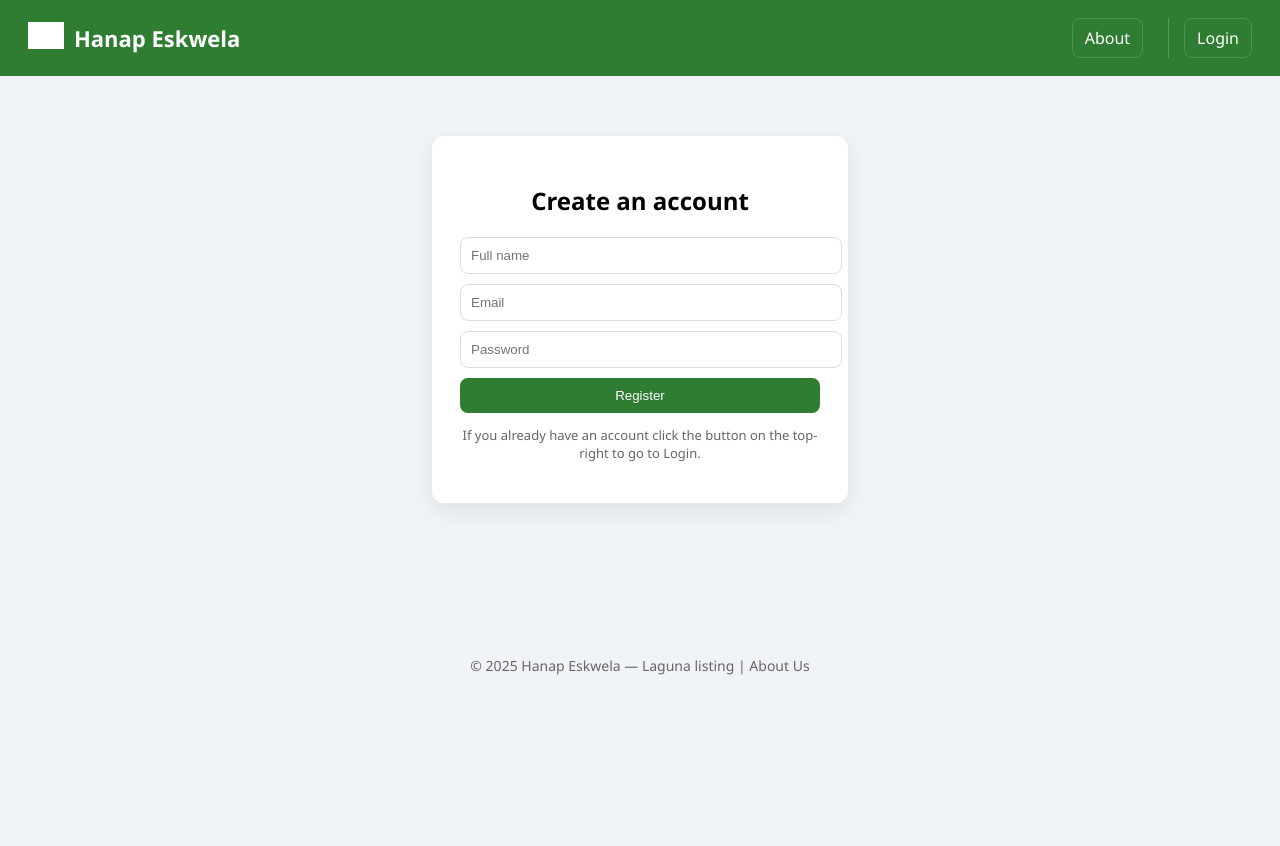
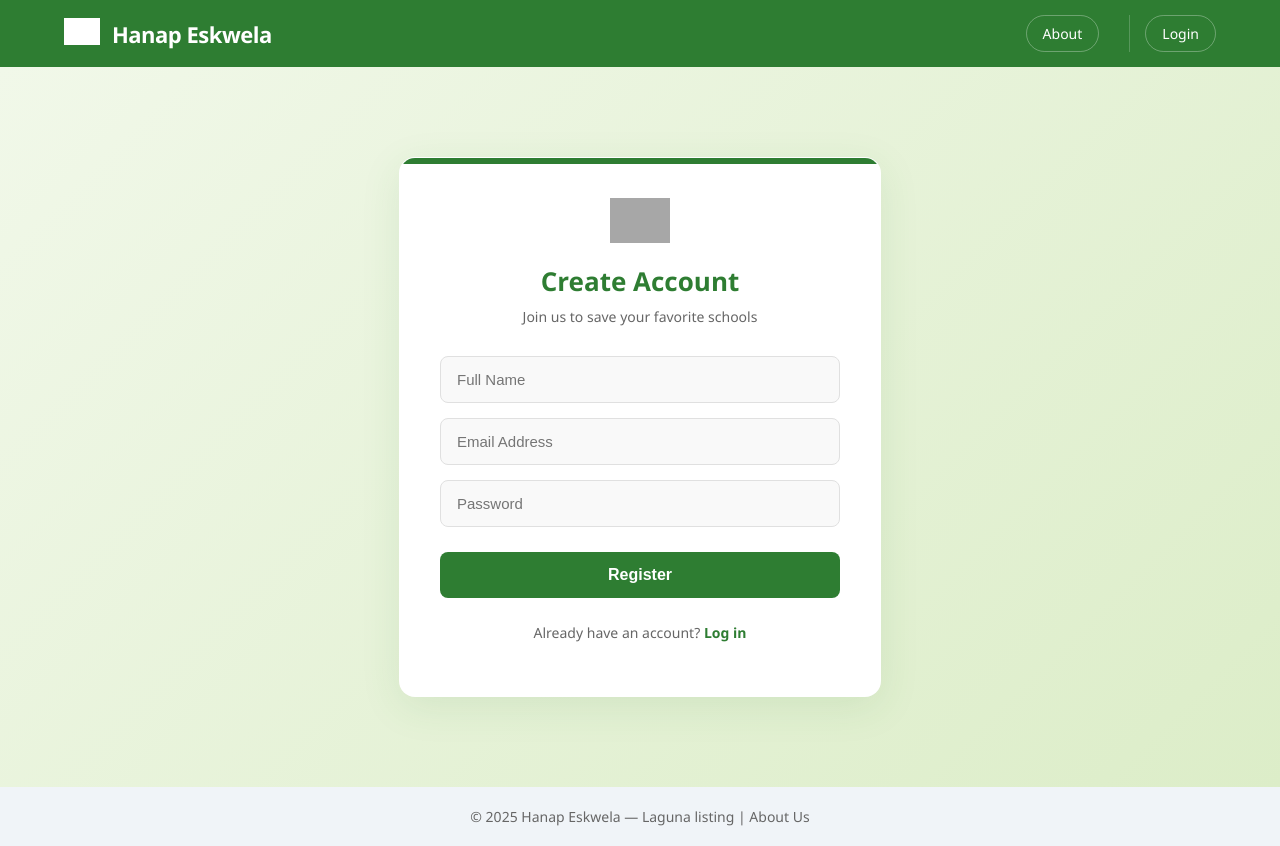
Before and after one commit to Ekskie/HanapEskwela, a Flask app: page /register in a window 1280 px wide. Before the commit the page ends 675 px from the top, so only its background shows below. Run offline with Flask 3, Linux system fonts and the light colour scheme; parts of the project's set-up code (start-up, migrations or seed data) failed here and were passed over; grey boxes are pictures that could not be loaded.

Commit message:
Add files via upload

```diff
--- a/static/css/styles.css
+++ b/static/css/styles.css
@@ -1,24 +1,131 @@
 /* Minimal unified styling */
-body { font-family: 'Segoe UI', sans-serif; background: #f0f4f8; margin:0; }
-header{display:flex;justify-content:space-between;align-items:center;padding:18px 28px;background:#2E7D32;color:#fff}
-.header-left{display:flex;align-items:center;gap:10px}
-.site-title{font-size:22px;margin:0}
-.header-right{display:flex;gap:10px;align-items:center}
-.nav-btn{background:transparent;color:white;border:1px solid rgba(255,255,255,0.15);padding:8px 12px;border-radius:8px;text-decoration:none}
+body { font-family: 'Segoe UI', sans-serif; background: #f0f4f8; margin:0; color: #333; }
 
-main{min-height:70vh}
+header {
+    display: flex;
+    justify-content: space-between;
+    align-items: center;
+    padding: 15px 5%;
+    background: #2E7D32;
+    color: #fff;
+    box-shadow: 0 2px 10px rgba(0,0,0,0.1);
+}
 
-.auth-wrap{display:flex;justify-content:center;align-items:center;padding:60px}
-.auth-card{background:white;padding:28px;border-radius:12px;box-shadow:0 8px 24px rgba(0,0,0,0.08);width:360px;text-align:center}
-.auth-card input{display:block;width:100%;padding:10px;margin:10px 0;border-radius:8px;border:1px solid #ddd}
-.primary{background:#2E7D32;color:white;border:none;padding:10px 14px;border-radius:8px;cursor:pointer;width:100%}
-.login-error{color:#b00020;margin-bottom:10px}
-.muted{color:#666;font-size:13px}
+.header-left { display: flex; align-items: center; gap: 12px; }
+.site-title { font-size: 22px; margin: 0; font-weight: 700; letter-spacing: -0.5px; }
 
+.header-right { display: flex; gap: 15px; align-items: center; }
+.nav-btn {
+    background: transparent;
+    color: white;
+    border: 1px solid rgba(255,255,255,0.3);
+    padding: 8px 16px;
+    border-radius: 20px;
+    text-decoration: none;
+    font-size: 14px;
+    transition: all 0.2s;
+}
+.nav-btn:hover { background: rgba(255,255,255,0.1); border-color: white; }
+
+main { min-height: 80vh; }
+
+/* --- ENHANCED AUTH STYLING --- */
+
+.auth-wrap {
+    min-height: 85vh;
+    display: flex;
+    justify-content: center;
+    align-items: center;
+    padding: 20px;
+    /* Soft Green Gradient Background */
+    background: linear-gradient(135deg, #f1f8e9 0%, #dcedc8 100%);
+}
+
+.auth-card {
+    background: #ffffff;
+    padding: 40px;
+    border-radius: 16px;
+    box-shadow: 0 10px 40px rgba(46, 125, 50, 0.1);
+    width: 100%;
+    max-width: 400px;
+    text-align: center;
+    position: relative;
+    overflow: hidden;
+    border: 1px solid rgba(255,255,255,0.8);
+}
+
+/* Optional top decorative line */
+.auth-card::before {
+    content: '';
+    position: absolute;
+    top: 0; left: 0; right: 0;
+    height: 6px;
+    background: #2E7D32;
+}
+
+.auth-header { margin-bottom: 30px; }
+.auth-logo { width: 60px; margin-bottom: 15px; opacity: 0.9; }
+.auth-title { font-size: 26px; color: #2E7D32; margin: 0; font-weight: 700; }
+.auth-subtitle { color: #666; font-size: 14px; margin-top: 8px; }
+
+.auth-card form { display: flex; flex-direction: column; gap: 15px; margin-top: 20px; }
+
+.auth-card input {
+    width: 100%;
+    padding: 14px 16px;
+    border-radius: 8px;
+    border: 1px solid #e0e0e0;
+    background: #f9f9f9;
+    font-size: 15px;
+    outline: none;
+    transition: all 0.3s ease;
+    box-sizing: border-box;
+}
+
+.auth-card input:focus {
+    background: #fff;
+    border-color: #2E7D32;
+    box-shadow: 0 0 0 4px rgba(46, 125, 50, 0.1);
+}
+
+.primary {
+    background: #2E7D32;
+    color: white;
+    border: none;
+    padding: 14px;
+    border-radius: 8px;
+    font-size: 16px;
+    font-weight: 600;
+    cursor: pointer;
+    transition: transform 0.2s, box-shadow 0.2s, background 0.2s;
+    width: 100%;
+    margin-top: 10px;
+}
+
+.primary:hover {
+    background: #1b5e20;
+    transform: translateY(-2px);
+    box-shadow: 0 6px 20px rgba(46, 125, 50, 0.25);
+}
+
+.auth-footer { margin-top: 25px; font-size: 14px; color: #666; }
+.auth-footer a { color: #2E7D32; font-weight: 600; text-decoration: none; }
+.auth-footer a:hover { text-decoration: underline; }
+
+.login-error {
+    background: #ffebee;
+    color: #c62828;
+    padding: 10px;
+    border-radius: 6px;
+    font-size: 13px;
+    margin-bottom: 15px;
+    border: 1px solid #ffcdd2;
+}
+
+/* Admin Grid & Flash (Keep existing) */
 .admin-grid{display:grid;grid-template-columns:repeat(auto-fit,minmax(220px,1fr));gap:18px;margin-top:20px}
 .card{background:white;padding:18px;border-radius:10px;box-shadow:0 4px 12px rgba(0,0,0,0.06)}
-
 .flash-container{position:fixed;top:20px;left:50%;transform:translateX(-50%);z-index:200}
-.flash{padding:10px 16px;border-radius:8px;color:white;margin-bottom:8px}
-.flash.success{background:#4caf50}
+.flash{padding:10px 16px;border-radius:8px;color:white;margin-bottom:8px; box-shadow: 0 4px 10px rgba(0,0,0,0.2);}
+.flash.success{background:#43a047}
 .flash.error{background:#e53935}
--- a/templates/register.html
+++ b/templates/register.html
@@ -3,17 +3,28 @@
 {% block content %}
 <div class="auth-wrap">
   <div class="auth-card">
-    <h2>Create an account</h2>
+
+    <div class="auth-header">
+      <img src="https://cdn-icons-png.flaticon.com/512/25/25694.png" alt="Logo" class="auth-logo">
+      <h2 class="auth-title">Create Account</h2>
+      <p class="auth-subtitle">Join us to save your favorite schools</p>
+    </div>
+
     {% if error %}
       <div class="login-error">{{ error }}</div>
     {% endif %}
+
     <form method="post">
-      <input type="text" name="name" placeholder="Full name" required />
-      <input type="email" name="email" placeholder="Email" required />
+      <input type="text" name="name" placeholder="Full Name" required />
+      <input type="email" name="email" placeholder="Email Address" required />
       <input type="password" name="password" placeholder="Password" required />
       <button type="submit" class="primary">Register</button>
     </form>
-    <p class="muted">If you already have an account click the button on the top-right to go to Login.</p>
+
+    <div class="auth-footer">
+      <p>Already have an account? <a href="{{ url_for('login') }}">Log in</a></p>
+    </div>
+
   </div>
 </div>
 {% endblock %}
```
Also changed, not shown: templates/landing.html (+67 -1 lines), templates/login.html (+16 -9 lines).
